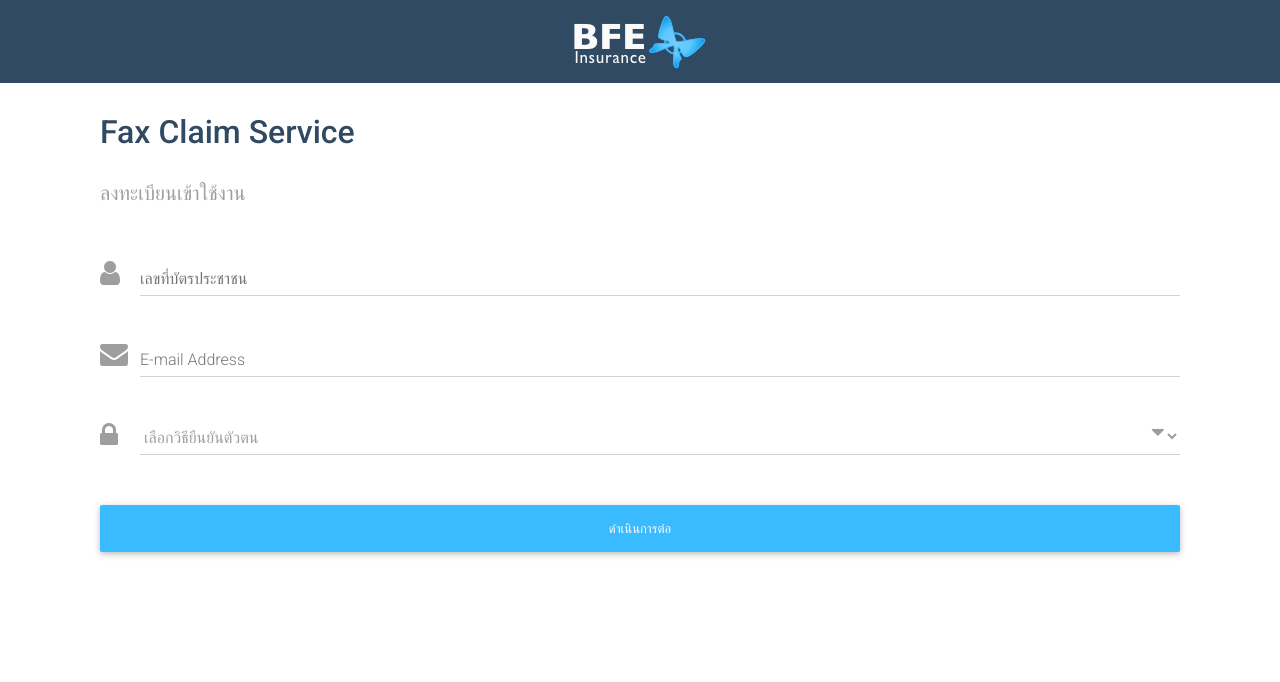
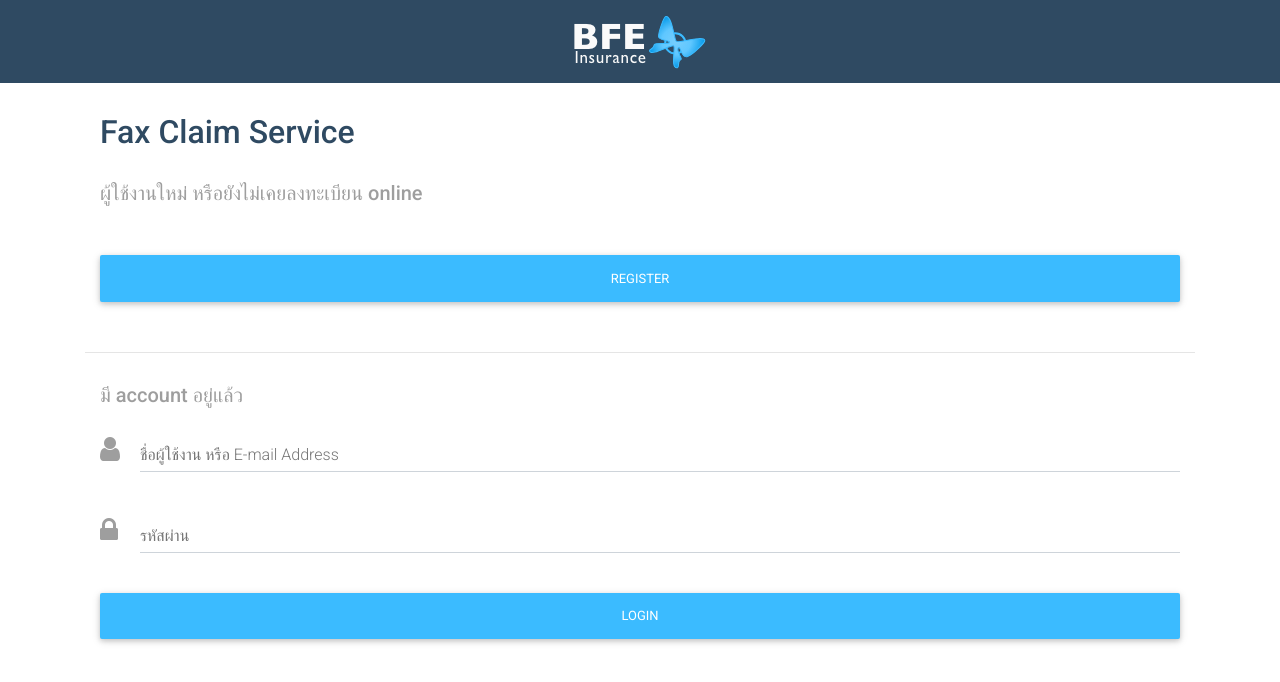
Before and after one commit to aant123/WebDemoRP, a React (Create React App) app: page / in a window 1280 px wide. Shown: the top 682 px of the page. Built offline with nearby package versions, Linux system fonts and the light colour scheme.

Commit message:
Edit file App,Login,Register,index

```diff
--- a/src/App.js
+++ b/src/App.js
@@ -1,18 +1,46 @@
 import React, { Component } from 'react';
-// import {PageHeader} from 'react-bootstrap'
-import Login from '../src/rp/component/Login'
-import Register from '../src/rp/component/Register'
-import FillUserInfo from '../src/rp/component/FillUserInfo'
-import FillClaimInfo from '../src/rp/component/FillClaimInfo'
-// import ListIdpContrainer from '../src/rp/contrainer/ListIdpContrainer'
+import {PageHeader} from 'react-bootstrap'
+import ListIdpContrainer from '../src/rp/contrainer/ListIdpContrainer'
+import Login from './rp/component/Login'
+import {Route , Switch} from 'react-router-dom'
+import Register from './rp/component/Register'
+import IdpList from './rp/contrainer/ListIdpContrainer'
+import Header from './rp/component/Header'
+import {Col, Container} from "mdbreact";
 import './App.css';
 
 class App extends Component {
+  renderSubTittle = () => {
+    switch(window.location.pathname) {
+      case '/':
+          return 'ผู้ใช้งานใหม่ หรือยังไม่เคยลงทะเบียน online'
+      case '/selectIdp':
+          return 'ลงทะเบียนเข้าใช้งาน>ยืนยันตัวตน'
+      case '/register':
+          return 'ลงทะเบียนผู้ใช้งาน'
+      default:
+          return ''
+  }
+  }
   render() {
+    const subTittle = this.renderSubTittle()
     return (
       <div>
-        <Register/>
-      </div>
+      <Header/>
+      <Container>
+          <Col style={{ marginTop: "30px", marginBottom: "50px" }}>
+            <p className="h2 text-left dark-blue">Fax Claim Service</p>
+            <p className="h5 text-left grey-text" style={{ marginTop: "30px" }}>
+              {subTittle}
+            </p>
+          </Col>
+      </Container>
+      <Switch>
+        <Route exact path='/' component={Login} />
+        <Route path='/selectIdp' component={IdpList} />
+        <Route path='/register' component={Register} />
+      </Switch>
+    </div>
     );
   }
 }
--- a/src/index.js
+++ b/src/index.js
@@ -10,6 +10,7 @@ import './index.css';
 import 'font-awesome/css/font-awesome.min.css';
 import 'bootstrap-css-only/css/bootstrap.min.css';
 import 'mdbreact/dist/css/mdb.css';
+import { BrowserRouter } from 'react-router-dom'
 
 import App from './App';
 
@@ -22,7 +23,9 @@ const store = createStore(
 sagaMiddleware.run(mySaga)
 ReactDOM.render(
     <Provider store={store}>
+    <BrowserRouter>
         <App />
+    </BrowserRouter>
     </Provider>
 , document.getElementById('root'));
 
--- a/src/rp/component/Login.js
+++ b/src/rp/component/Login.js
@@ -7,32 +7,12 @@ import logo from "../../icon/BFE-Logo.png"
 import { Input, Button, Container, Col, Footer } from "mdbreact";
 
 class Login extends Component {
-  clickSubmit = () => {
-    // window.location = '/ListIdp'
-    // console.log('window.location',window.location);
-  };
   render() {
     return (
       <div>
-        <Footer className="footer">
-          <Container>
-            <img src={logo} alt='logo' className="mx-auto d-block"
-            style={{ paddingTop: '10px', paddingBottom: '10px'}}
-            />
-          </Container>
-        </Footer>
         <Container>
           <Col style={{ marginTop: "30px", marginBottom: "50px" }}>
-            <p
-              className="h2 text-left dark-blue"
-              style={{ marginTop: "10px", marginBottom: "10px" }}
-            >
-              Fax Claim Service
-            </p>
-            <p className="h5 text-left grey-text">
-              ผู้ใช้งานใหม่ หรือยังไม่เคยลงทะเบียน online
-            </p>
-            <Button block color="primary">
+            <Button block color="primary" href='/register'>
               Register
             </Button>
           </Col>
@@ -58,7 +38,7 @@ class Login extends Component {
                   validate
                 />
               </div>
-              <Button block color="primary">
+              <Button block color="primary" href='/selectIdp' onClick={this.clickSubmit}>
                 Login
               </Button>
             </form>
--- a/src/rp/component/Register.js
+++ b/src/rp/component/Register.js
@@ -9,18 +9,13 @@ import { Input, Button, Container, Col, Footer, Fa } from "mdbreact";
 class Register extends Component {
   clickSubmit = () => {
     // window.location = '/ListIdp'
-    // console.log('window.location',window.location);
+    console.log('window.location',window.location);
   };
   render() {
     return (
       <div>
-        <Header/>
         <Container>
           <Col style={{ marginTop: "30px", marginBottom: "50px" }}>
-            <p className="h2 text-left dark-blue">Fax Claim Service</p>
-            <p className="h5 text-left grey-text" style={{ marginTop: "30px" }}>
-              ลงทะเบียนเข้าใช้งาน
-            </p>
             <form style={{ marginTop: "50px" }}>
               <div className="grey-text">
                 <Input
@@ -59,7 +54,7 @@ class Register extends Component {
                 </div>
 
               </div>
-              <Button block color="primary">
+              <Button block color="primary" href='/' onClick={this.clickSubmit}>
                 ดำเนินการต่อ
               </Button>
             </form>
```
